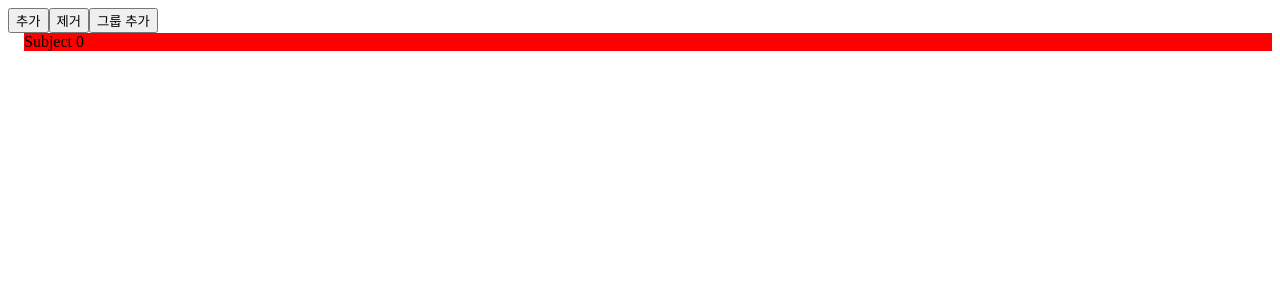
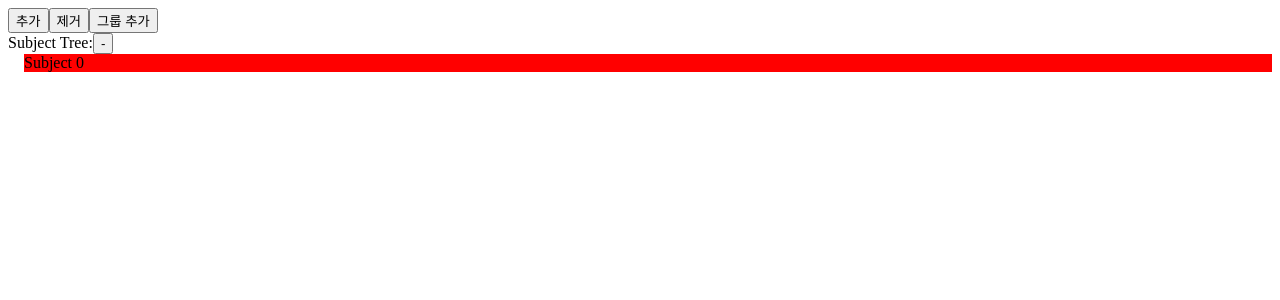
Before and after one commit to physicsodor/cat-tower, a React (Vite) app: page / in a window 1280 px wide. Both pictures are taken after a click on the button "추가". Shown: the top 300 px of the page. Built offline with nearby package versions, Linux system fonts and the light colour scheme.

Commit message:
feat: some errors in the method to assign mom via drag and drop were fixed.

```diff
--- a/src/components/SbjTree.tsx
+++ b/src/components/SbjTree.tsx
@@ -1,24 +1,33 @@
+import { useState } from "react";
 import { useSubjectStore } from "../context/SubjectProvider";
-import { type Course } from "../types/Course";
+import { DefCrs, type Course } from "../types/Course";
 import type { Subject } from "../types/Subject";
 import SbjTreeItem from "./SbjTreeItem";
 
 const SbjTree = ({ info }: { info?: Course | Subject }) => {
   const { sbjList } = useSubjectStore();
+  const [isOpen, setIsOpen] = useState(true);
   const idx = info?.idx ?? -1;
+  const flipOpen = () => setIsOpen((b) => !b);
+  const childrenList = sbjList.filter((sbj) => sbj.mom === idx);
 
   return (
-    <div className="sbj-tree">
-      {info ? <SbjTreeItem info={info} /> : null}
-      {sbjList
-        .filter((sbj) => sbj.mom === idx)
-        .map((sbj) =>
+    <div className={`sbj-tree`}>
+      <div className="sbj-tree-title">
+        <SbjTreeItem info={info ?? DefCrs(-1, -1)} />
+        {childrenList.length > 0 ? (
+          <button onClick={flipOpen}>{isOpen ? "-" : "+"}</button>
+        ) : null}
+      </div>
+      <div className={`sbj-tree-contents${isOpen ? "" : " hidden"}`}>
+        {childrenList.map((sbj) =>
           "Course" in sbj ? (
             <SbjTree key={`crs-${sbj.idx}`} info={sbj} />
           ) : (
             <SbjTreeItem key={`sbj-${sbj.idx}`} info={sbj} />
           )
         )}
+      </div>
     </div>
   );
 };
--- a/src/components/SbjTreeItem.tsx
+++ b/src/components/SbjTreeItem.tsx
@@ -3,39 +3,40 @@ import type { SelectMode } from "../types/SelectMode";
 import type { Subject } from "../types/Subject";
 import { useDragGhost } from "../hooks/useDragGhost";
 import type { Course } from "../types/Course";
+import { useRef } from "react";
 
 const SbjTreeItem = ({ info }: { info: Course | Subject }) => {
   const { slcSet, selectSbj, setSbjMom } = useSubjectStore();
   const { ref, down } = useDragGhost<HTMLDivElement>();
+  const modeRef = useRef<SelectMode>("NONE");
 
   const onUp =
     (idx: number, isCourse: boolean) =>
     (e: React.PointerEvent<HTMLDivElement>) => {
       e.preventDefault();
-      if (!isCourse) return;
+      if (!isCourse || slcSet.has(idx) || modeRef.current === "REMOVE") return;
       setSbjMom(idx);
     };
 
-  const onDown = (idx: number) => (e: React.PointerEvent<HTMLDivElement>) => {
+  const onDown = (e: React.PointerEvent<HTMLDivElement>) => {
     e.preventDefault();
 
-    let mode: SelectMode = "REPLACE";
-    if (e.ctrlKey) mode = "ADD";
-    else if (e.shiftKey) mode = "REMOVE";
-    else if (slcSet.has(idx)) mode = "NONE";
-    selectSbj(mode, idx);
-
-    down(e);
+    modeRef.current = "REPLACE";
+    if (e.ctrlKey) modeRef.current = "ADD";
+    else if (e.shiftKey) modeRef.current = "REMOVE";
+    else if (slcSet.has(info.idx)) modeRef.current = "NONE";
+    selectSbj(modeRef.current, info.idx);
+    if (modeRef.current !== "REMOVE") down(e);
   };
 
   return (
     <div
       ref={ref}
       className={`sbj-tree-item${slcSet.has(info.idx) ? " selected" : ""}`}
-      onPointerDown={onDown(info.idx)}
+      onPointerDown={onDown}
       onPointerUp={onUp(info.idx, "Course" in info)}
     >
-      {info.ttl}
+      {info.idx < 0 ? "Subject Tree:" : info.ttl}
     </div>
   );
 };
--- a/src/hooks/useDragGhost.ts
+++ b/src/hooks/useDragGhost.ts
@@ -25,20 +25,17 @@ export const useDragGhost = <T extends HTMLElement = HTMLElement>() => {
       e.preventDefault();
 
       if (e.button !== 0) return;
+      pxyRef.current = [e.clientX, e.clientY];
+
       const target = targetRef.current;
       if (!target) return;
-
-      pxyRef.current = [e.clientX, e.clientY];
-
       const rect = target.getBoundingClientRect();
-
       const ghost = target.cloneNode(true) as HTMLElement;
       ghost.className = "ghost";
       ghost.style.left = `${pxyRef.current[0]}px`;
       ghost.style.top = `${pxyRef.current[1]}px`;
       ghost.style.width = `${rect.width}px`;
       ghost.style.height = `${rect.height}px`;
-
       document.body.appendChild(ghost);
       ghostRef.current = ghost;
 
@@ -51,6 +48,5 @@ export const useDragGhost = <T extends HTMLElement = HTMLElement>() => {
   return {
     ref: targetRef,
     down: onPointerDown,
-    isDragging: true,
   };
 };
--- a/src/hooks/useSubject.ts
+++ b/src/hooks/useSubject.ts
@@ -52,13 +52,13 @@ export const useSubject = () => {
       visited.add(momSbj.mom);
       momSbj = getItemByIdx(sbjList, momSbj.mom);
     }
-    console.log(trgSet, visited);
     setDel(trgSet, visited);
-    console.log(trgSet);
-    setSbjList((prev) =>
-      prev.map((sbj) => (trgSet.has(sbj.idx) ? { ...sbj, mom: nMom } : sbj))
-    );
-    setSlcSet(trgSet);
+    if (trgSet.size > 0) {
+      setSbjList((prev) =>
+        prev.map((sbj) => (trgSet.has(sbj.idx) ? { ...sbj, mom: nMom } : sbj))
+      );
+      setSlcSet(trgSet);
+    }
   };
 
   return {
--- a/src/styles/global.scss
+++ b/src/styles/global.scss
@@ -1,5 +1,19 @@
 .sbj-tree {
-  padding-left: 1rem;
+}
+
+.sbj-tree-contents {
+  margin-left: 1rem;
+  overflow: hidden;
+  &.hidden {
+    display: none;
+  }
+}
+
+.sbj-tree-title {
+  button,
+  div {
+    display: inline-block;
+  }
 }
 
 .sbj-tree-item {
@@ -12,7 +26,7 @@
 .ghost {
   position: fixed;
   pointer-events: none;
-  background-color: red;
+  background-color: blue;
   opacity: 0.5;
   z-index: 999;
 }
```
